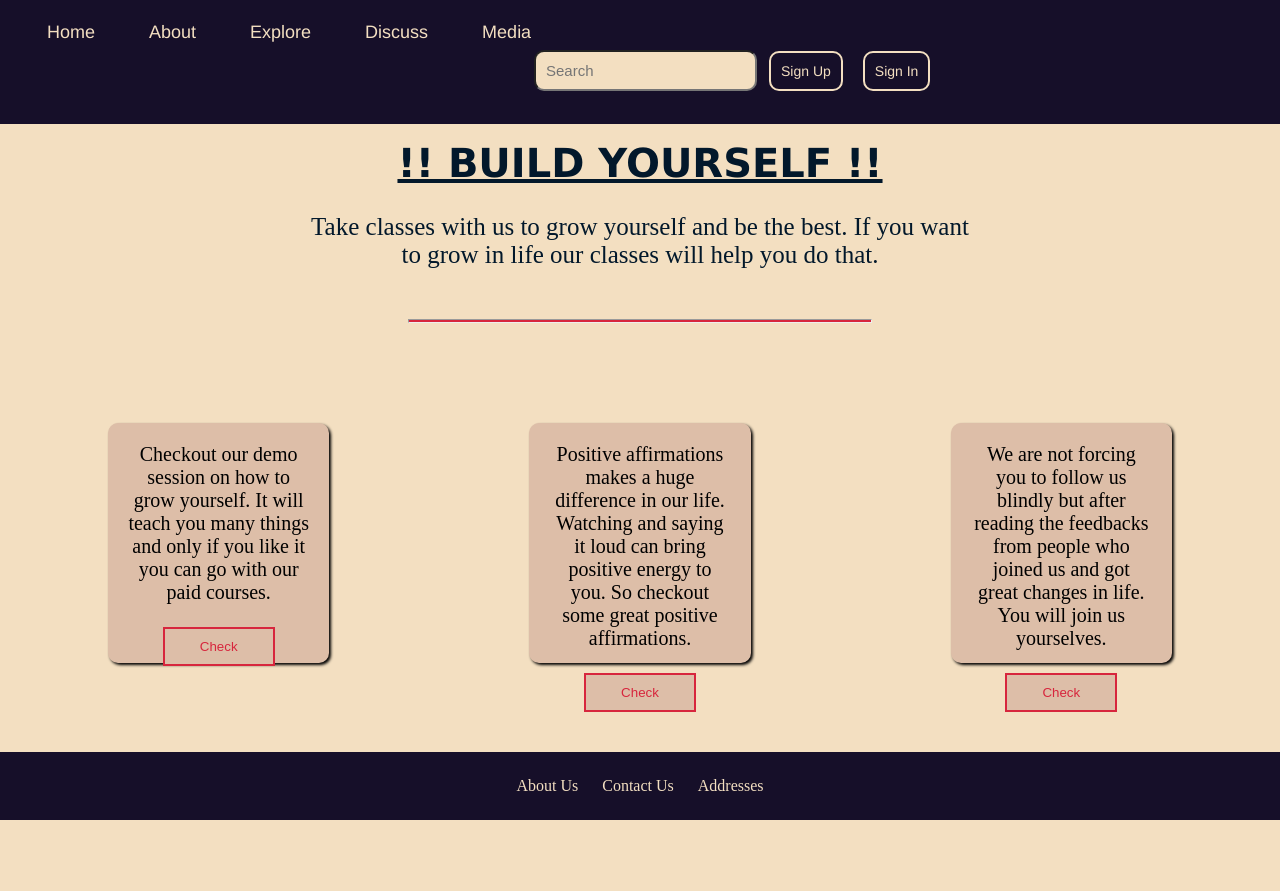
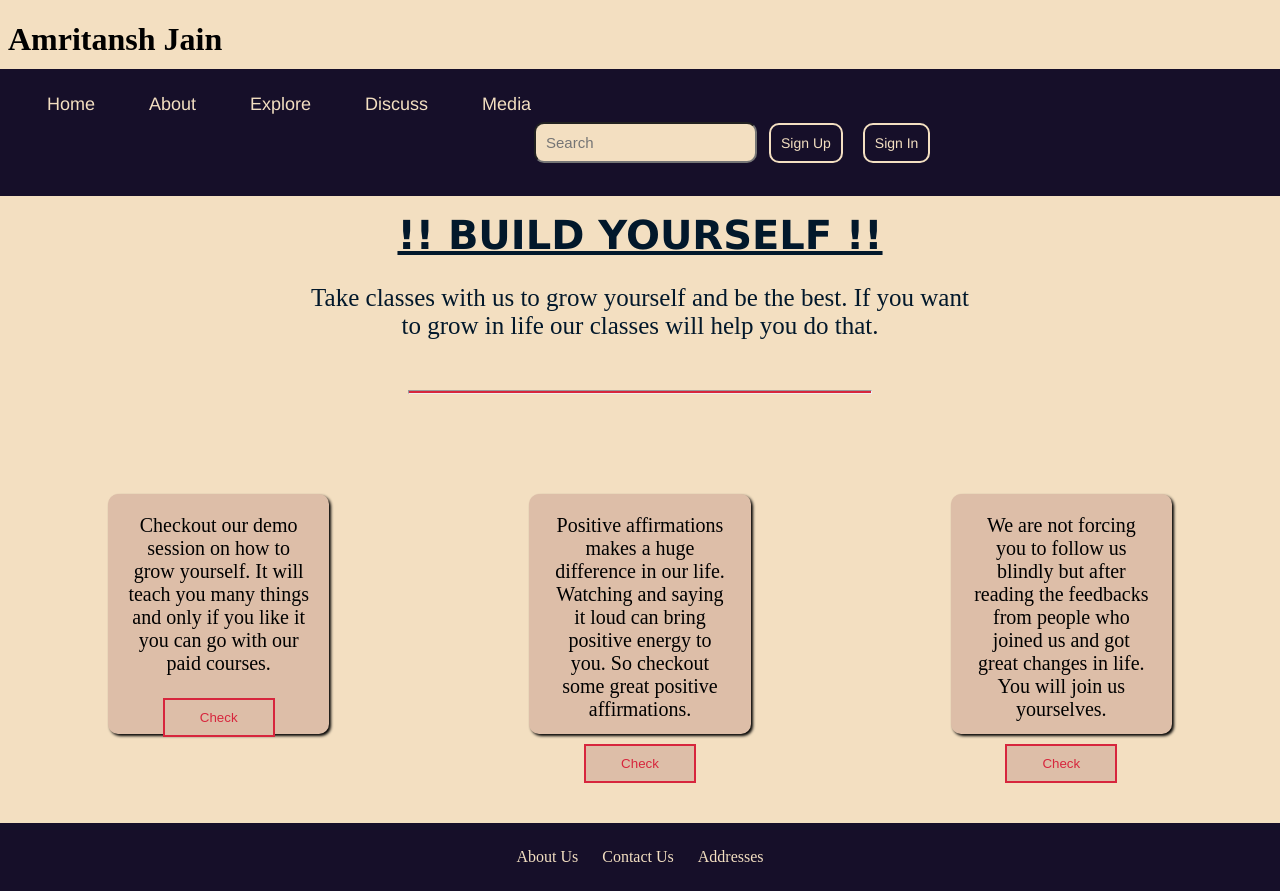
Before and after one commit to Amritansh18/assignment, a plain HTML site: page index.html in a window 1280 px wide. Before the commit the page ends 820 px from the top, so only its background shows below. Drawn offline with Linux system fonts and the light colour scheme.

Commit message:
heading added

```diff
--- a/index.html
+++ b/index.html
@@ -7,6 +7,7 @@
     <link rel="stylesheet" href="index.css">
 </head>
 <body>
+    <div><h1>Amritansh Jain</h1></div>
     <div>
         <nav>
             <a class="navbar" href="#" title="Home">Home</a>
@@ -50,5 +51,7 @@
             <a class="foot" href="#">Addresses</a>
         </nav>
     </div>
+
+
 </body>
 </html>
```
